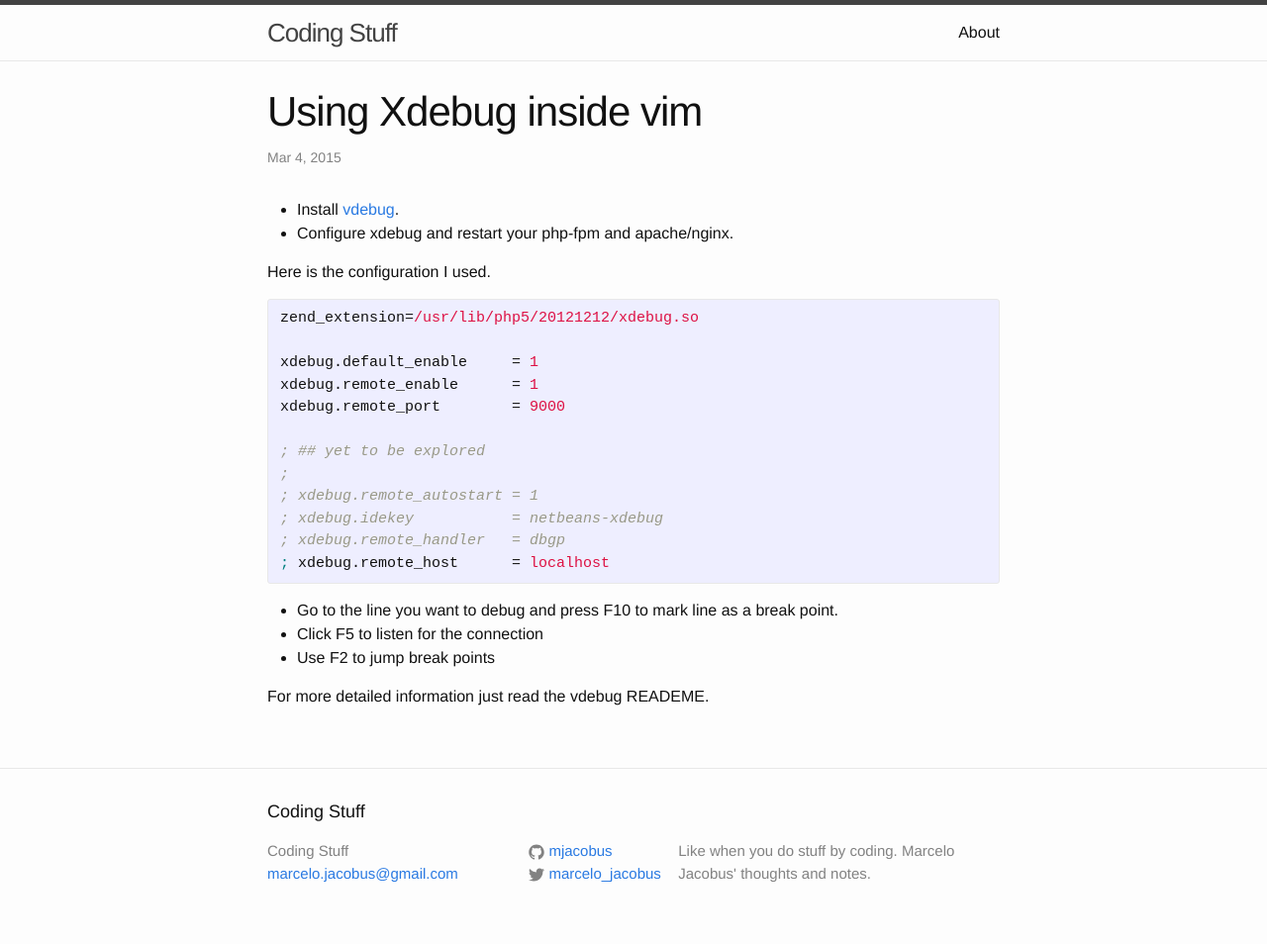
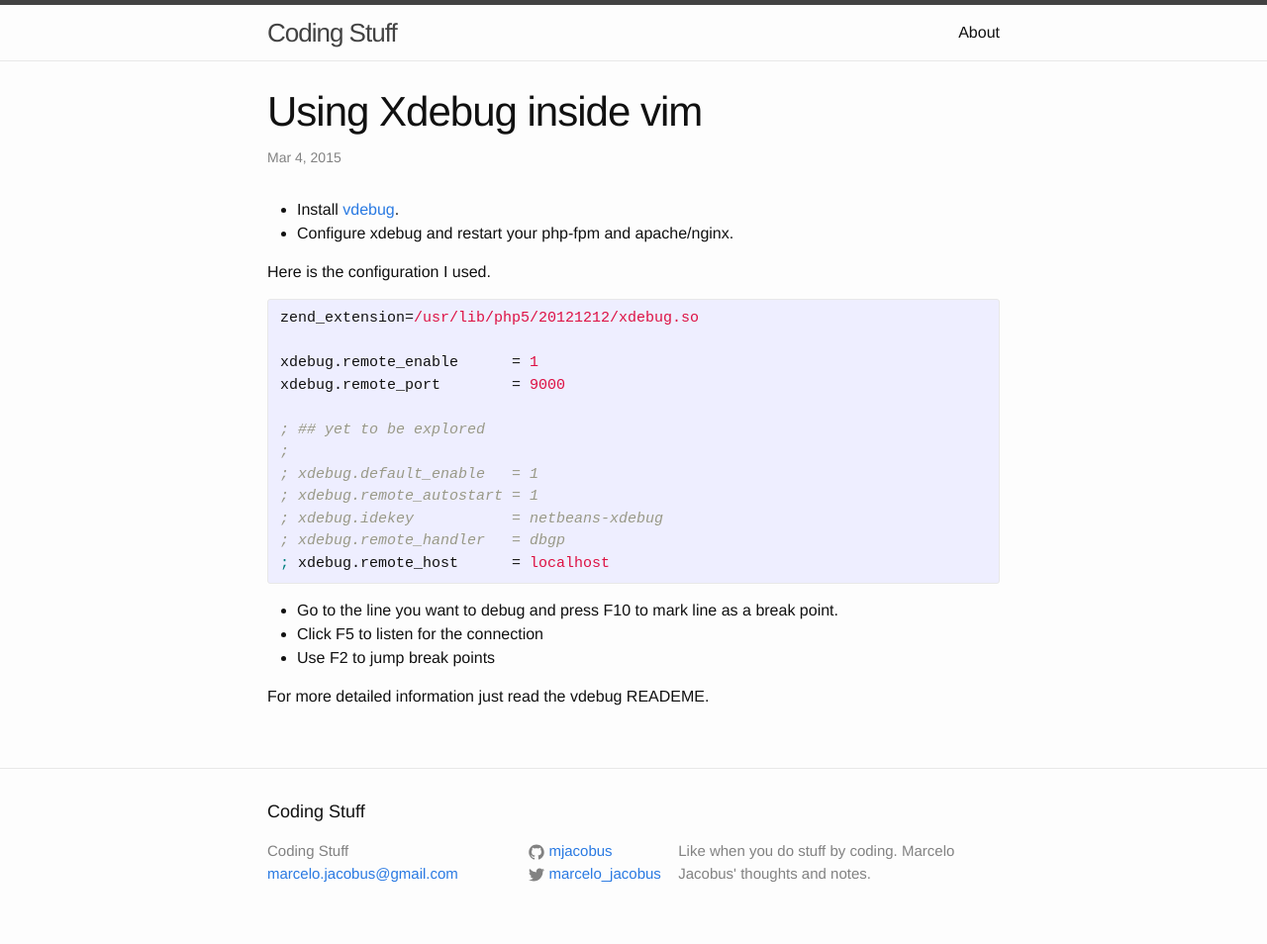
Before and after one commit to mjacobus/mjacobus.github.io, a Jekyll site: the page built from _posts/2015-03-04-xdebug-inside-vim.md, in a window 1280 px wide. Shown: the whole page at 99% size. Built offline with Jekyll 4.4.1, drawn with Linux system fonts in a browser that asks for light colours; comment, search, counter and statistics services are not loaded.

```diff
--- a/_posts/2015-03-04-xdebug-inside-vim.md
+++ b/_posts/2015-03-04-xdebug-inside-vim.md
@@ -12,12 +12,12 @@ Here is the configuration I used.
 {% highlight ini %}
 zend_extension=/usr/lib/php5/20121212/xdebug.so
 
-xdebug.default_enable     = 1
 xdebug.remote_enable      = 1
 xdebug.remote_port        = 9000
 
 ; ## yet to be explored
 ;
+; xdebug.default_enable   = 1
 ; xdebug.remote_autostart = 1
 ; xdebug.idekey           = netbeans-xdebug
 ; xdebug.remote_handler   = dbgp
```
